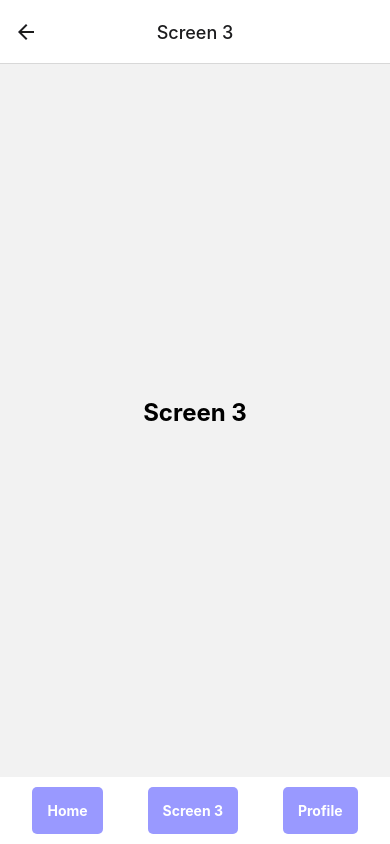
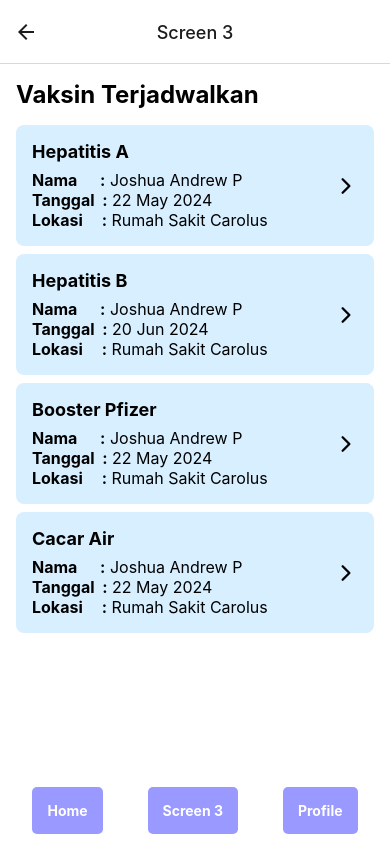
Before and after one commit to Eralf/Immunify, a React Native app: screen /Screen_3 in a window 390 px wide. Built offline with nearby package versions, Linux system fonts and the light colour scheme.

Commit message:
added appointments list, installed some icons

```diff
--- a/package.json
+++ b/package.json
@@ -9,6 +9,7 @@
     "web": "expo start --web"
   },
   "dependencies": {
+    "@expo/vector-icons": "^14.0.2",
     "@react-native-community/datetimepicker": "^8.0.1",
     "@react-native-picker/picker": "^2.7.6",
     "@react-navigation/native": "^6.1.15",
--- a/screens/Screen_3.js
+++ b/screens/Screen_3.js
@@ -1,12 +1,105 @@
-import React from 'react';
-import { View, Text, Button, TouchableOpacity, StyleSheet } from 'react-native';
+import React, { useState } from 'react';
+import { View, Text, TouchableOpacity, StyleSheet, Modal, ScrollView } from 'react-native';
+import { Ionicons } from '@expo/vector-icons';
 
-const Screen_3 = ({ navigation, route }) => {
+const appointments = [
+  { id: 1, title: 'Hepatitis A', name: 'Joshua Andrew P', date: '22 May 2024', location: 'Rumah Sakit Carolus', details: 'Full details here...' },
+  { id: 2, title: 'Hepatitis B', name: 'Joshua Andrew P', date: '20 Jun 2024', location: 'Rumah Sakit Carolus', details: 'Full details here...' },
+  { id: 3, title: 'Booster Pfizer', name: 'Joshua Andrew P', date: '22 May 2024', location: 'Rumah Sakit Carolus', details: 'Full details here...' },
+  { id: 4, title: 'Cacar Air', name: 'Joshua Andrew P', date: '22 May 2024', location: 'Rumah Sakit Carolus', details: 'Full details here...' }
+];
+
+const AppointmentListScreen = () => {
+  const [selectedAppointment, setSelectedAppointment] = useState(null);
+  const [modalVisible, setModalVisible] = useState(false);
+
+  const openModal = (appointment) => {
+    setSelectedAppointment(appointment);
+    setModalVisible(true);
+  };
+
+  const closeModal = () => {
+    setModalVisible(false);
+    setSelectedAppointment(null);
+  };
+
   return (
     <View style={styles.container}>
+      <Text style={styles.header}>Vaksin Terjadwalkan</Text>
+      <ScrollView>
+        {appointments.map(appointment => (
+          <TouchableOpacity key={appointment.id} style={styles.appointment} onPress={() => openModal(appointment)}>
+            <View style={styles.appointmentContent}>
+              <View style={styles.appointmentText}>
+                <Text style={styles.title}>{appointment.title}</Text>
+                <Text style={styles.detailText}><Text style={styles.label}>Nama      :</Text> {appointment.name}</Text>
+                <Text style={styles.detailText}><Text style={styles.label}>Tanggal  :</Text> {appointment.date}</Text>
+                <Text style={styles.detailText}><Text style={styles.label}>Lokasi     :</Text> {appointment.location}</Text>
+              </View>
+              <Ionicons name="chevron-forward" size={24} color="black" />
+            </View>
+          </TouchableOpacity>
+        ))}
+      </ScrollView>
 
-      <Text style={styles.text}>Screen 3</Text>
+      {selectedAppointment && (
+        <Modal visible={modalVisible} animationType="slide" transparent={true}>
+          <View style={styles.modalContainer}>
+            <View style={styles.modalContent}>
+              <Text style={styles.modalTitle}>{selectedAppointment.title}</Text>
+              <View style={styles.detailContainer}>
+                <View style={styles.detailRow}>
+                  <Text style={styles.modalLabel}>Nama Penerima Vaksin:</Text>
+                  <Text style={styles.modalText}>{selectedAppointment.name}</Text>
+                </View>
+                <View style={styles.detailRow}>
+                  <Text style={styles.modalLabel}>Tanggal Lahir:</Text>
+                  <Text style={styles.modalText}>17 September 2005</Text>
+                </View>
+                <View style={styles.detailRow}>
+                  <Text style={styles.modalLabel}>Jenis Kelamin:</Text>
+                  <Text style={styles.modalText}>Laki-Laki</Text>
+                </View>
+                <View style={styles.detailRow}>
+                  <Text style={styles.modalLabel}>Nama Orangtua:</Text>
+                  <Text style={styles.modalText}>Theofilus Tasman</Text>
+                </View>
+                <View style={styles.detailRow}>
+                  <Text style={styles.modalLabel}>Tanggal Pengambilan Vaksin:</Text>
+                  <Text style={styles.modalText}>{selectedAppointment.date}</Text>
+                </View>
+                <View style={styles.detailRow}>
+                  <Text style={styles.modalLabel}>Waktu Vaksin:</Text>
+                  <Text style={styles.modalText}>Pukul 11.00 WIB</Text>
+                </View>
+                <View style={styles.detailRow}>
+                  <Text style={styles.modalLabel}>Lokasi Vaksinasi:</Text>
+                  <Text style={styles.modalText}>{selectedAppointment.location}</Text>
+                </View>
+                <View style={styles.detailRow}>
+                  <Text style={styles.modalLabel}>Jenis Vaksin:</Text>
+                  <Text style={styles.modalText}>AVAXIM® 160</Text>
+                </View>
+              </View>
 
+              <View style={styles.buttonContainer}>
+                <TouchableOpacity style={[styles.button, styles.rescheduleButton]} onPress={() => { /* handle reschedule */ }}>
+                  <Text style={styles.buttonText}>Jadwalkan Ulang Janji</Text>
+                </TouchableOpacity>
+              </View>
+
+              <View style={styles.buttonContainer}>
+                <TouchableOpacity style={[styles.button, styles.cancelButton]} onPress={closeModal}>
+                  <Text style={styles.buttonText}>Batalkan</Text>
+                </TouchableOpacity>
+                <TouchableOpacity style={styles.button} onPress={closeModal}>
+                  <Text style={styles.buttonText}>Kembali</Text>
+                </TouchableOpacity>
+              </View>
+            </View>
+          </View>
+        </Modal>
+      )}
     </View>
   );
 }
@@ -14,25 +107,93 @@ const Screen_3 = ({ navigation, route }) => {
 const styles = StyleSheet.create({
   container: {
     flex: 1,
-    alignItems: 'center',
-    justifyContent: 'center',
+    padding: 16,
+    backgroundColor: '#fff',
   },
-  text: {
+  header: {
     fontSize: 24,
     fontWeight: 'bold',
     marginBottom: 16,
   },
+  appointment: {
+    padding: 16,
+    backgroundColor: '#D7EFFF',
+    marginBottom: 8,
+    borderRadius: 8,
+  },
+  appointmentContent: {
+    flexDirection: 'row',
+    justifyContent: 'space-between',
+    alignItems: 'center',
+  },
+  appointmentText: {
+    flex: 1,
+  },
+  title: {
+    fontSize: 18,
+    fontWeight: 'bold',
+    marginBottom: 8,
+  },
+  detailText: {
+    fontSize: 16,
+  },
+  label: {
+    fontWeight: 'bold',
+  },
+  modalContainer: {
+    flex: 1,
+    justifyContent: 'center',
+    alignItems: 'center',
+    backgroundColor: 'rgba(0, 0, 0, 0.5)',
+  },
+  modalContent: {
+    width: '90%',
+    backgroundColor: '#fff',
+    padding: 16,
+    borderRadius: 8,
+  },
+  modalTitle: {
+    fontSize: 20,
+    fontWeight: 'bold',
+    marginBottom: 16,
+    textAlign: 'center',
+  },
+  detailContainer: {
+    marginBottom: 16,
+  },
+  detailRow: {
+    marginBottom: 8,
+  },
+  modalText: {
+    fontSize: 16,
+  },
+  modalLabel: {
+    fontWeight: 'bold',
+  },
+  buttonContainer: {
+    flexDirection: 'row',
+    justifyContent: 'space-around',
+    marginTop: 10,
+  },
   button: {
     alignItems: 'center',
-    backgroundColor: '#9999FF',
+    backgroundColor: '#01A2FF',
     padding: 10,
     margin: 5,
-    borderRadius: 5
+    borderRadius: 5,
+    flex: 1,
   },
   buttonText: {
     color: '#fff',
     fontWeight: 'bold',
-  }
+  },
+  rescheduleButton: {
+    backgroundColor: '#01A2FF',
+    marginBottom: 1,
+  },
+  cancelButton: {
+    backgroundColor: '#EB4242',
+  },
 });
 
-export default Screen_3;
+export default AppointmentListScreen;
```
Also changed, not shown: 1 other file (tests, documents, lock files or other folders).
